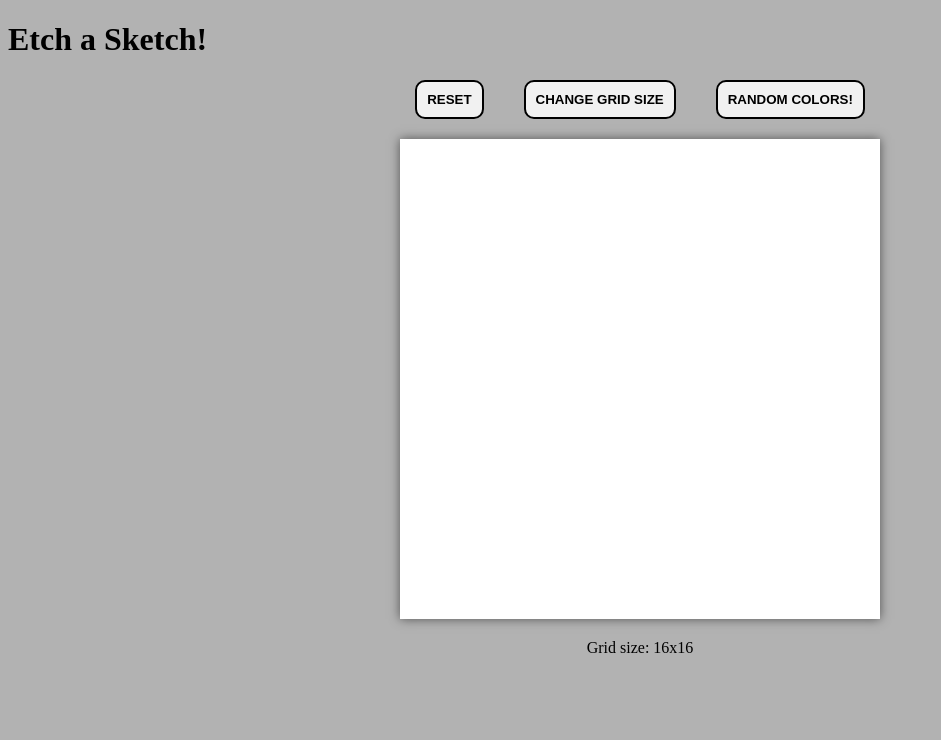
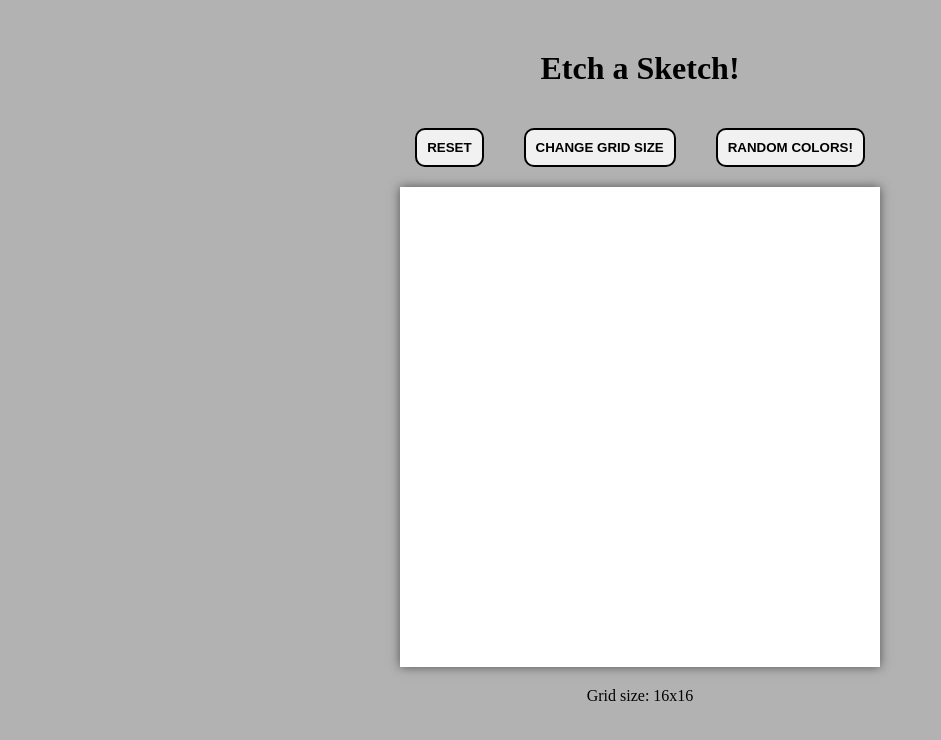
Before and after one commit to S4nti4g0000/Etch-a-sketch, a plain HTML site: page index.html in a window 1280 px wide. Shown: the whole page, without its empty margins (0-941 px from the left). Drawn offline with Linux system fonts and the light colour scheme.

Commit message:
Add final formatting details
Justified items to the center and added the necessary margins for each
of the elements in the HTML

```diff
--- a/style.css
+++ b/style.css
@@ -1,5 +1,19 @@
 body {
     background: rgb(178, 178, 178);
+}
+
+#container{
+    padding: auto;
+    display: flex;
+    flex-direction: column;
+    justify-content:space-between;
+    align-items: center;
+}
+
+#mTitle {
+    margin-top: 50px;
+    display: flex;
+    justify-content: center;
 }
 
 #main-grid {
```
